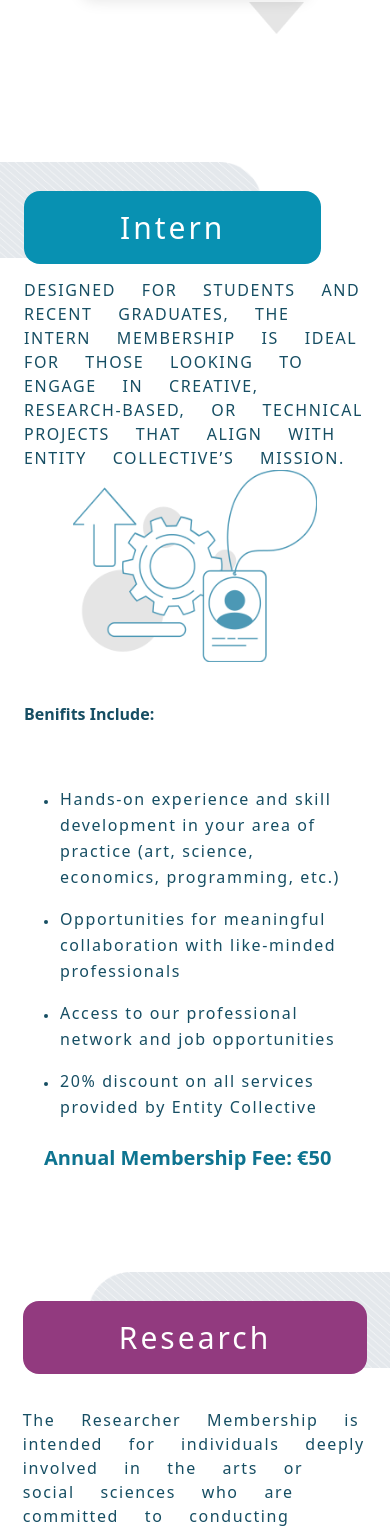
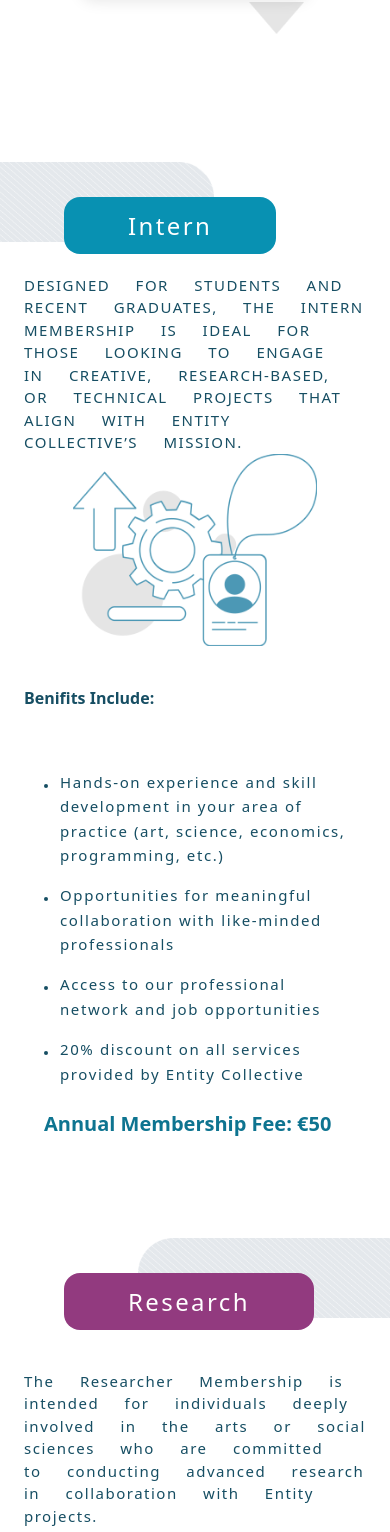
Before and after one commit to saqishah444/Entity-Collective, a React (Vite) app: page / in a window 390 px wide. Shown: the part 430-1962 px from the top of the page. Built offline with nearby package versions, Linux system fonts and the light colour scheme.

Commit message:
updated font sizes

```diff
--- a/src/App.jsx
+++ b/src/App.jsx
@@ -63,7 +63,7 @@
       <section id="intern" className="relative bg-white px-6 ps-6 sm:ps-28 py-16" >
         {/* decorative left mask positioned to touch viewport left edge */}
         <div className="absolute z-0 -left-6 sm:-left-52 md:-left-40 top-4 sm:-top-10 lg:-top-8 pointer-events-none">
-          <img src={maskleft} className="h-24 w-auto sm:h-32 sm:w-[30rem]  lg:w-[40rem]" alt="" />
+          <img src={maskleft} className="h-20 w-auto sm:h-32 sm:w-[30rem]  lg:w-[40rem]" alt="" />
         </div>
         <div className='container mx-auto'>
           <div className='flex flex-col justify-center items-center'>
@@ -74,12 +74,12 @@
 
                 <div className='relative inline-block z-10'>
                   <div className='mx-auto'>
-                    <a href='https://entitycollective.org/contact-us/' className="bg-cyan-600 ms-0 lg:ms-32 z-10 relative text-white text-center tracking-widest font-medium px-24 py-4 text-3xl rounded-2xl hover:bg-cyan-700">
+                    <a href='https://entitycollective.org/contact-us/' className="bg-cyan-600 ms-10  lg:ms-32 z-10 relative text-white text-center tracking-widest font-medium text-2xl px-16 py-3 sm:px-24 sm:py-4 sm:text-3xl rounded-2xl hover:bg-cyan-700">
                       Intern
                     </a>
                   </div>
                 </div>
-                <p className='tracking-widest text-cyan-900 [word-spacing:20px] text-[16px] sm:text-[20px] mt-8'>DESIGNED FOR STUDENTS AND RECENT GRADUATES, THE INTERN MEMBERSHIP IS IDEAL FOR THOSE LOOKING TO ENGAGE IN CREATIVE, RESEARCH-BASED, OR TECHNICAL PROJECTS THAT ALIGN WITH ENTITY COLLECTIVE’S MISSION.</p>
+                <p className='tracking-widest text-cyan-900 [word-spacing:20px] text-[15px] sm:text-[20px] mt-8'>DESIGNED FOR STUDENTS AND RECENT GRADUATES, THE INTERN MEMBERSHIP IS IDEAL FOR THOSE LOOKING TO ENGAGE IN CREATIVE, RESEARCH-BASED, OR TECHNICAL PROJECTS THAT ALIGN WITH ENTITY COLLECTIVE’S MISSION.</p>
 
 
               </div>
@@ -102,7 +102,7 @@
                   <ul className="space-y-4 tracking-widest">
                     <li className="flex">
                       <span className="flex-shrink-0 mt-3.5 w-1 h-1 rounded-full bg-cyan-900 mr-3" />
-                      <p className="text-[16px] sm:text-xl leading-relaxed text-cyan-900">
+                      <p className="text-[15px] sm:text-xl leading-relaxed text-cyan-900">
                         Hands-on experience and skill development in your area of practice (art, science, economics, programming, etc.)
                       </p>
                     </li>
@@ -110,7 +110,7 @@
 
                     <li className="flex">
                       <span className="flex-shrink-0 mt-3.5 w-1 h-1 rounded-full bg-cyan-900 mr-3" />
-                      <p className="text-[16px] sm:text-xl leading-relaxed text-cyan-900">
+                      <p className="text-[15px] sm:text-xl leading-relaxed text-cyan-900">
                         Opportunities for meaningful collaboration with like-minded professionals
                       </p>
                     </li>
@@ -118,7 +118,7 @@
 
                     <li className="flex">
                       <span className="flex-shrink-0 mt-3.5 w-1 h-1 rounded-full bg-cyan-900 mr-3" />
-                      <p className="text-[16px] sm:text-xl leading-relaxed text-cyan-900">
+                      <p className="text-[15px] sm:text-xl leading-relaxed text-cyan-900">
                         Access to our professional network and job opportunities
                       </p>
                     </li>
@@ -126,7 +126,7 @@
 
                     <li className="flex">
                       <span className="flex-shrink-0 mt-3.5 w-1 h-1 rounded-full bg-cyan-900 mr-3" />
-                      <p className="text-[16px] sm:text-xl leading-relaxed text-cyan-900">
+                      <p className="text-[15px] sm:text-xl leading-relaxed text-cyan-900">
                         20% discount on all services provided by Entity Collective
                       </p>
                     </li>
@@ -155,7 +155,7 @@
       <section id="research" className="relative bg-white px-6 py-16 " >
         {/* decorative right mask positioned to touch viewport right edge */}
         <div className="absolute z-0 right-0 sm:right-0 md:-right-0  top-4 sm:-top-10 lg:-top-3 pointer-events-none">
-          <img src={maskright} className="h-24 w-auto sm:h-32  md:w-[18rem] lg:w-[24rem] xl:w-[28rem]" alt="" />
+          <img src={maskright} className="h-20 w-auto sm:h-32  md:w-[18rem] lg:w-[24rem] xl:w-[28rem]" alt="" />
         </div>
         <div className='container mx-auto'>
           <div className='flex flex-col justify-center items-center '>
@@ -171,14 +171,14 @@
 
                 <div className='relative w-full'>
                   <div className='mx-auto relative z-10'>
-                    <a href='https://entitycollective.org/contact-us/' className="bg-[#923A7F] ms-0 lg:ms-40 text-white text-center tracking-widest font-medium px-24 py-4 text-3xl hover:bg-[#882973] rounded-2xl">
+                    <a href='https://entitycollective.org/contact-us/' className="bg-[#923A7F] ms-10 md:ms-0 lg:ms-40 text-white text-center tracking-widest font-medium text-2xl px-16 py-3 sm:px-24 sm:py-4 sm:text-3xl hover:bg-[#882973] rounded-2xl">
                       Research
                     </a>
                   </div>
 
 
                 </div>
-                <p className='tracking-widest text-cyan-900 [word-spacing:20px] flex justify-center py-5 text-[16px] sm:text-[20px] mt-8'>The Researcher Membership is intended for individuals deeply involved in the arts or social sciences who are committed to conducting advanced research in collaboration with Entity projects.</p>
+                <p className='tracking-widest text-cyan-900 [word-spacing:20px] flex justify-center py-5 text-[15px] sm:text-[20px] mt-8'>The Researcher Membership is intended for individuals deeply involved in the arts or social sciences who are committed to conducting advanced research in collaboration with Entity projects.</p>
 
 
               </div>
@@ -192,7 +192,7 @@
                   <ul className="space-y-4 tracking-widest">
                     <li className="flex">
                       <span className="flex-shrink-0 mt-3.5 w-1 h-1 rounded-full bg-cyan-900 mr-3" />
-                      <p className="text-[16px] sm:text-xl leading-relaxed text-cyan-900">
+                      <p className="text-[15px] sm:text-xl leading-relaxed text-cyan-900">
                         Recognition as a Researcher Member on the Entity Collective website
                       </p>
                     </li>
@@ -200,7 +200,7 @@
 
                     <li className="flex">
                       <span className="flex-shrink-0 mt-3.5 w-1 h-1 rounded-full bg-cyan-900 mr-3" />
-                      <p className="text-[16px] sm:text-xl leading-relaxed text-cyan-900">
+                      <p className="text-[15px] sm:text-xl leading-relaxed text-cyan-900">
                         Access to our network of communities and partner organisations
                       </p>
                     </li>
@@ -211,7 +211,7 @@
 
                     <li className="flex">
                       <span className="flex-shrink-0 mt-3.5 w-1 h-1 rounded-full bg-cyan-900 mr-3" />
-                      <p className="text-[16px] sm:text-xl leading-relaxed text-cyan-900">
+                      <p className="text-[15px] sm:text-xl leading-relaxed text-cyan-900">
                         20% discount on all services provided by Entity Collective
                       </p>
                     </li>
@@ -239,7 +239,7 @@
       <section id="partner" className="relative bg-white px-6 ps-6 sm:ps-40 py-16" >
         {/* decorative left mask positioned to touch viewport left edge */}
         <div className="absolute z-0 -left-6 sm:-left-52 md:-left-40 top-4 sm:-top-10 lg:-top-3 pointer-events-none">
-          <img src={maskleft} className="h-24 w-auto sm:h-32 sm:w-[30rem]  lg:w-[40rem]" alt="" />
+          <img src={maskleft} className="h-20 w-auto sm:h-32 sm:w-[30rem]  lg:w-[40rem]" alt="" />
         </div>
         <div className='container mx-auto'>
           <div className='flex flex-col justify-center items-center'>
@@ -250,13 +250,13 @@
 
                 <div className='relative inline-block z-10'>
                   <div className='mx-auto'>
-                    <a href='https://entitycollective.org/contact-us/' className="bg-[#009579] ms-0 lg:ms-32 z-10 relative text-white text-center tracking-widest font-medium px-24 py-4 text-3xl rounded-2xl hover:bg-[#03866e]">
+                    <a href='https://entitycollective.org/contact-us/' className="bg-[#009579] ms-10 lg:ms-32 z-10 relative text-white text-center tracking-widest font-medium text-2xl px-16 py-3 sm:px-24 sm:py-4 sm:text-3xl rounded-2xl hover:bg-[#03866e]">
                       Partner
                     </a>
                   </div>
                 </div>
                 <div className='flex justify-center mx-auto'>
-                  <p className='tracking-widest  text-cyan-900 [word-spacing:20px] py-10 text-[16px] sm:text-[20px] mt-8'>DESIGNED FOR STUDENTS AND RECENT GRADUATES, THE INTERN MEMBERSHIP IS IDEAL FOR THOSE LOOKING TO ENGAGE IN CREATIVE, RESEARCH-BASED, OR TECHNICAL PROJECTS THAT ALIGN WITH ENTITY COLLECTIVE’S MISSION.</p>
+                  <p className='tracking-widest  text-cyan-900 [word-spacing:20px] py-10 text-[15px] sm:text-[20px] mt-8'>DESIGNED FOR STUDENTS AND RECENT GRADUATES, THE INTERN MEMBERSHIP IS IDEAL FOR THOSE LOOKING TO ENGAGE IN CREATIVE, RESEARCH-BASED, OR TECHNICAL PROJECTS THAT ALIGN WITH ENTITY COLLECTIVE’S MISSION.</p>
 
                 </div>
 
@@ -274,7 +274,7 @@
                   <ul className="space-y-4 items-center tracking-widest">
                     <li className="flex">
                       <span className="flex-shrink-0 mt-3.5 w-1 h-1 rounded-full bg-cyan-900 mr-3" />
-                      <p className="text-[16px] sm:text-xl  leading-relaxed text-cyan-900">
+                      <p className="text-[15px] sm:text-xl  leading-relaxed text-cyan-900">
                         Hands-on experience and skill development in your area of practice (art, science, economics, programming, etc.)
                       </p>
                     </li>
@@ -282,7 +282,7 @@
 
                     <li className="flex">
                       <span className="flex-shrink-0 mt-3.5 w-1 h-1 rounded-full bg-cyan-900 mr-3" />
-                      <p className="text-[16px] sm:text-xl leading-relaxed text-cyan-900">
+                      <p className="text-[15px] sm:text-xl leading-relaxed text-cyan-900">
                         Opportunities for meaningful collaboration with like-minded professionals
                       </p>
                     </li>
@@ -290,7 +290,7 @@
 
                     <li className="flex">
                       <span className="flex-shrink-0 mt-3.5 w-1 h-1 rounded-full bg-cyan-900 mr-3" />
-                      <p className="text-[16px] sm:text-xl leading-relaxed text-cyan-900">
+                      <p className="text-[15px] sm:text-xl leading-relaxed text-cyan-900">
                         Access to our professional network and job opportunities
                       </p>
                     </li>
@@ -298,7 +298,7 @@
 
                     <li className="flex">
                       <span className="flex-shrink-0 mt-3.5 w-1 h-1 rounded-full bg-cyan-900 mr-3" />
-                      <p className="text-[16px] sm:text-xl leading-relaxed text-cyan-900">
+                      <p className="text-[15px] sm:text-xl leading-relaxed text-cyan-900">
                         20% discount on all services provided by Entity Collective
                       </p>
                     </li>
@@ -328,7 +328,7 @@
       <section id="sponsor" className="relative bg-white px-6 py-16" >
         {/* decorative right mask positioned to touch viewport right edge */}
        <div className="absolute z-0 right-0 sm:right-0 md:-right-0  top-4 sm:-top-10 lg:-top-3 pointer-events-none">
-          <img src={maskright} className="h-24 w-auto sm:h-32  md:w-[18rem] lg:w-[24rem] xl:w-[28rem]" alt="" />
+          <img src={maskright} className="h-20 w-auto sm:h-32  md:w-[18rem] lg:w-[24rem] xl:w-[28rem]" alt="" />
         </div>
         <div className='container mx-auto'>
           <div className='flex flex-col justify-center items-center'>
@@ -352,12 +352,12 @@
 
                 <div className='relative w-full'>
                   <div className='mx-auto relative z-10'>
-                    <a href='https://entitycollective.org/contact-us/' className="bg-[#EB8830] ms-0 lg:ms-40 text-white text-center tracking-widest font-medium px-24 py-4 text-3xl rounded-2xl hover:bg-[#e0791e]">
+                    <a href='https://entitycollective.org/contact-us/' className="bg-[#EB8830] ms-10 md:ms-0 lg:ms-40 text-white text-center tracking-widest font-medium text-2xl px-16 py-3 sm:px-24 sm:py-4 sm:text-3xl rounded-2xl hover:bg-[#e0791e]">
                       Sponsor
                     </a>
                   </div>
                 </div>
-                <p className='tracking-widest text-cyan-900 [word-spacing:20px] flex justify-center py-5 text-[16px] sm:text-[20px] mt-8'>Sponsor Membership is intended for individuals, companies, or organisations that actively support Entity Collective financially, intellectually, or creatively.</p>
+                <p className='tracking-widest text-cyan-900 [word-spacing:20px] flex justify-center py-5 text-[15px] sm:text-[20px] mt-8'>Sponsor Membership is intended for individuals, companies, or organisations that actively support Entity Collective financially, intellectually, or creatively.</p>
 
 
               </div>
@@ -371,7 +371,7 @@
                   <ul className="space-y-4 tracking-widest">
                     <li className="flex">
                       <span className="flex-shrink-0 mt-3.5 w-1 h-1 rounded-full bg-cyan-900 mr-3" />
-                      <p className="text-[16px] sm:text-xl leading-relaxed text-cyan-900">
+                      <p className="text-[15px] sm:text-xl leading-relaxed text-cyan-900">
                         Prominent recognition as a Sponsor on all Entity materials and publications
                       </p>
                     </li>
@@ -379,7 +379,7 @@
 
                     <li className="flex">
                       <span className="flex-shrink-0 mt-3.5 w-1 h-1 rounded-full bg-cyan-900 mr-3" />
-                      <p className="text-[16px] sm:text-xl leading-relaxed text-cyan-900">
+                      <p className="text-[15px] sm:text-xl leading-relaxed text-cyan-900">
                         Logo display on the Entity website and at all official events and exhibitions
                       </p>
                     </li>
```
